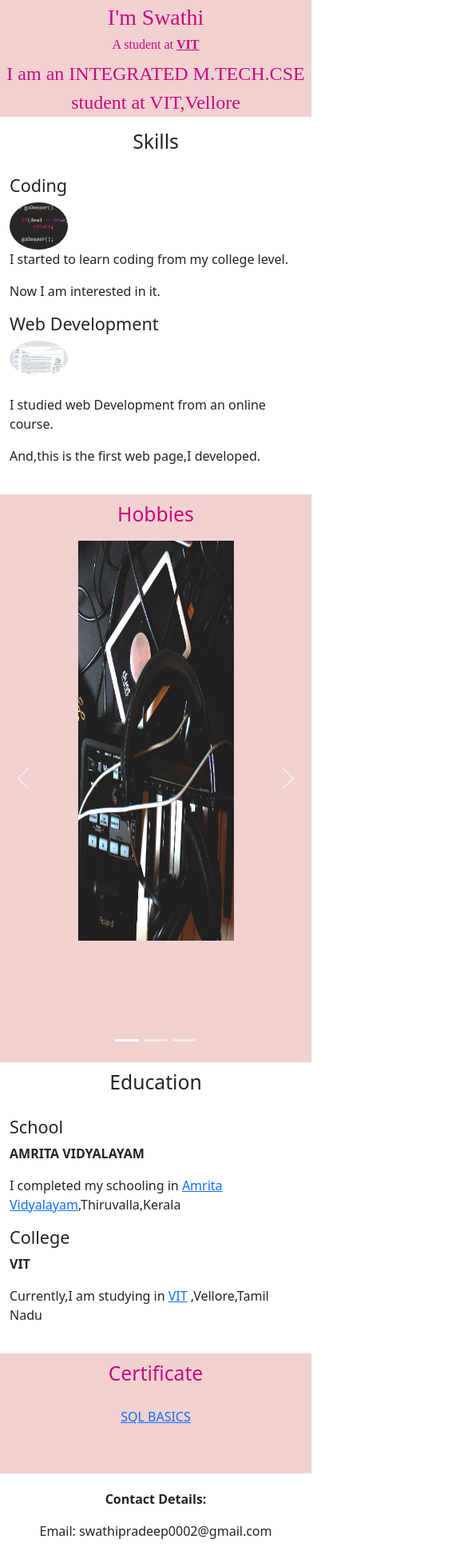
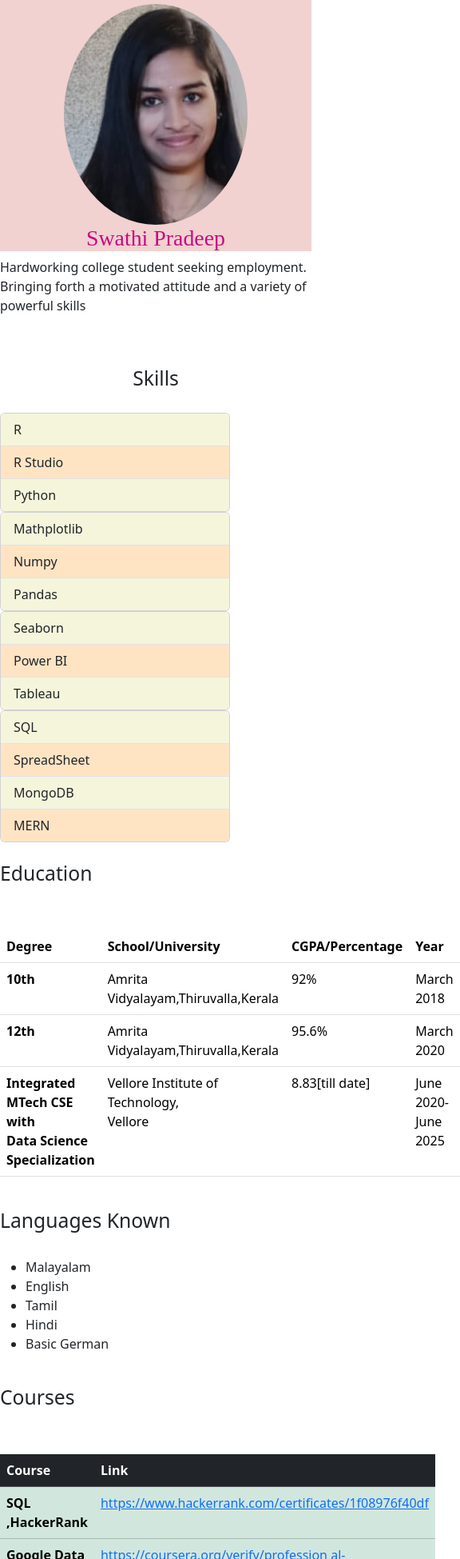
Before and after one commit to 2002swathi/Myself, a website: page index.html in a window 390 px wide. Shown: the part 51-2000 px from the top of the page at 80% size, 576 px wide, since content can reach past the window. Drawn offline with nearby package versions, Linux system fonts and the light colour scheme; a web font is replaced by a local one.

Commit message:
Update index.html

```diff
--- a/index.html
+++ b/index.html
@@ -4,14 +4,10 @@
   <!-- head -->
   <head>
     <meta charset="utf-8">
-    <meta name="viewport" content="width=device-width, initial-scale=1">
+    <meta name="viewport" content="width=device-width, initial-scale=1.0">
     <title>RESUME</title>
     <link rel="stylesheet" href="public\css\style.css">
     <link href="https://cdn.jsdelivr.net/npm/bootstrap@5.3.0-alpha3/dist/css/bootstrap.min.css" rel="stylesheet" integrity="sha384-KK94CHFLLe+nY2dmCWGMq91rCGa5gtU4mk92HdvYe+M/SXH301p5ILy+dN9+nJOZ" crossorigin="anonymous">
-    <link rel="icon" href="public\images\favicon (1).jpg">
-    <link rel="preconnect" href="https://fonts.googleapis.com">
-    <link rel="preconnect" href="https://fonts.gstatic.com" crossorigin>
-    <link href="https://fonts.googleapis.com/css2?family=Neonderthaw&family=Rubik:wght@300&family=Tangerine&display=swap" rel="stylesheet">
   </head>
 
 <!--navbar-->
@@ -25,10 +21,25 @@
         <div class="collapse navbar-collapse" id="navbarTogglerDemo02">
           <ul class="navbar-nav ms-auto">
               <li class="nav-item active">
-              <a class="nav-link active" href="#s1">Edu</a>
+              <a class="nav-link active" href="#ab">skills</a>
             </li>
             <li class="nav-item active">
-                <a class="nav-link active" href="#con">Contact</a>
+                <a class="nav-link active" href="#edu">education</a>
+            </li>
+            <li class="nav-item active">
+              <a class="nav-link active" href="#lang">language</a>
+          </li>
+          <li class="nav-item active">
+            <a class="nav-link active" href="#courses">courses</a>
+        </li>
+        <li class="nav-item active">
+          <a class="nav-link active" href="#exp">experience</a>
+      </li>
+      <li class="nav-item active">
+        <a class="nav-link active" href="#proj">project</a>
+    </li>
+    <li class="nav-item active">
+      <a class="nav-link active" href="#con">contact</a>
   </li>
           </ul>
         </div>
@@ -37,110 +48,173 @@
 
 <!--myself-->
 <div class="myself">
-    <h1>I'm Swathi</h1>
-    <h6 >A student at <strong><u>VIT</u></strong></h6>
-    <p >I am an INTEGRATED M.TECH.CSE student at VIT,Vellore</p>
+    <img src="public/images/PHOTO.jpeg" class="photo">
+    <h1>Swathi Pradeep</h1>
 </div>
-
+<div>
+<p class="profile">Hardworking college student seeking employment.<br>Bringing forth a motivated attitude and a variety  of powerful skills</p>
+</div>
+<br>
  <!--skills-->
-<section id=ab>
+ <br>
+<section id="ab">
 <h2 class="heading">Skills</h2>
-<div class="container">
-<div class="row">
-  <div class="col-sm-12  col-lg-6 col-md-12">
-    <h4>Coding</h4>
-    <div class="s">
-    <img  class="code" src="public\images\code.png" alt="code">
+<div class="card" style="width: 18rem;">
+  <ul class="list-group list-group-flush">
+    <li class="list-group-item" style="background-color:beige;">R</li>
+    <li class="list-group-item" style="background-color: bisque;">R Studio</li>
+    <li class="list-group-item" style="background-color:beige;">Python</li>
+  </ul>
 </div>
-    <p>I started to learn coding from my college level.</p>
-    <p>Now I am interested in it. </p>
+<div class="card" style="width: 18rem;" id="card2">
+  <ul class="list-group list-group-flush">
+    <li class="list-group-item" style="background-color:beige;">Mathplotlib</li>
+    <li class="list-group-item" style="background-color: bisque;">Numpy</li>
+    <li class="list-group-item" style="background-color:beige;">Pandas</li>
+  </ul>
 </div>
-  <div class="col-sm-12 col-lg-6 col-md-12">
-    <h4>Web Development</h4>
-      <div class="s">
-    <img class="code" src="public\images\web page.jpg" alt="web page">
+<div class="card" style="width: 18rem;" id="card3">
+  <ul class="list-group list-group-flush">
+    <li class="list-group-item" style="background-color:beige;">Seaborn</li>
+    <li class="list-group-item" style="background-color: bisque;">Power BI</li>
+    <li class="list-group-item" style="background-color:beige;">Tableau</li>
+  </ul>
 </div>
-    <p><br> I studied web Development from an online course.</p>
-    <p>And,this is the first web page,I developed.</p>
-  </div>
-  </div>
+<div class="card" style="width: 18rem;" id="card4">
+  <ul class="list-group list-group-flush">
+    <li class="list-group-item" style="background-color:beige;">SQL</li>
+    <li class="list-group-item" style="background-color: bisque;">SpreadSheet</li>
+    <li class="list-group-item" style="background-color:beige;">MongoDB</li>
+    <li class="list-group-item" style="background-color: bisque;">MERN</li>
+  </ul>
 </div>
 </section>
 
-<!--hobbies-->
-<div id="carouselExampleCaptions" class="carousel slide" data-bs-ride="false">
-  <h2 class="head">Hobbies</h2>
-  <div class="carousel-indicators">
-    <button type="button" data-bs-target="#carouselExampleCaptions" data-bs-slide-to="0" class="active" aria-current="true" aria-label="Slide 1"></button>
-    <button type="button" data-bs-target="#carouselExampleCaptions" data-bs-slide-to="1" aria-label="Slide 2"></button>
-    <button type="button" data-bs-target="#carouselExampleCaptions" data-bs-slide-to="2" aria-label="Slide 3"></button>
-  </div>
-  <div class="carousel-inner">
-    <div class="carousel-item active">
-      <img src="public\images\music.jpg" class="d-block w-50 " alt="music">
-      <div class="carousel-caption d-none d-md-block">
-        <h5 class="text">Listening Music</h5>
-        <p >I like to listen to music during my free time.</p>
-      </div>
-    </div>
-    <div class="carousel-item">
-      <img  class="book" src="public\images\book.jpg" class="d-block w-50" alt="book">
-      <div class="carousel-caption d-none d-md-block">
-        <h5 class="sub-head">Reading Books</h5>
-        <p style="padding-right:5%;">Chetan Bhagat is my favourite author.</p>
-      </div>
-    </div>
-    <div class="carousel-item">
-      <img class=" glass"  src="public\images\paint.jpg" class="d-block w-50" alt="painting">
-      <div class="carousel-caption d-none d-md-block">
-        <h5 class="sub-heads">Glass painting</h5>
-        <p style="color:black;margin-right:5%;">I also like to spend my free time <br> doing glass painting.</p>
-      </div>
-    </div>
-  </div>
-  <button class="carousel-control-prev" type="button" data-bs-target="#carouselExampleCaptions" data-bs-slide="prev">
-    <span class="carousel-control-prev-icon" aria-hidden="true"></span>
-    <span class="visually-hidden">Previous</span>
-  </button>
-  <button class="carousel-control-next" type="button" data-bs-target="#carouselExampleCaptions" data-bs-slide="next">
-    <span class="carousel-control-next-icon" aria-hidden="true"></span>
-    <span class="visually-hidden">Next</span>
-  </button>
+<!--Education-->
+<br>
+<div id="edu">
+<h2 class="heading2">Education</h2>
+<table class="table">
+  <thead>
+    <tr>
+      <th scope="col">Degree</th>
+      <th scope="col">School/University</th>
+      <th scope="col">CGPA/Percentage</th>
+      <th scope="col">Year</th>
+    </tr>
+  </thead>
+  <tbody>
+    <tr>
+      <th scope="row">10th</th>
+      <td>Amrita Vidyalayam,Thiruvalla,Kerala</td>
+      <td>92%</td>
+      <td>March 2018</td>
+    </tr>
+    <br>
+    <tr>
+      <th scope="row">12th</th>
+      <td>Amrita Vidyalayam,Thiruvalla,Kerala</td>
+      <td>95.6%</td>
+      <td>March 2020</td>
+    </tr>
+    <br>
+    <tr>
+      <th scope="row">Integrated MTech CSE with <br>Data Science Specialization</th>
+      <td> Vellore Institute of Technology,<br>Vellore</td>
+      <td>8.83[till date]</td>
+      <td>June 2020-June 2025</td>
+    </tr>
+  </tbody>
+</table>
 </div>
 
-<!--education-->
-<section class="edu" id="s1">
-  <h2 class="heading">Education</h2>
-  <div class="container">
-  <div class="row">
-    <div class="col-sm-12  col-lg-6 col-md-12">
-      <h4>School</h4>
-      <p><b>AMRITA VIDYALAYAM</b></p>
-      <p>I completed my schooling in <a href="http://amritavidyalayam.org">Amrita Vidyalayam</a>,Thiruvalla,Kerala </p>
+<br>
+
+<!--Lang-->
+<div class="lang" id="lang">
+<h2 class="heading3">Languages Known</h2>
+<br>
+<ul>
+  <li class="li">Malayalam</li>
+  <li class="li2">English</li>
+  <li class="li3">Tamil</li>
+  <li class="li4">Hindi</li>
+  <li class="li5">Basic German</li>
+</ul>
 </div>
-    <div class="col-sm-12 col-lg-6 col-md-12">
-      <h4>College</h4>
-      <p><b>VIT</b></p>
-      <p>Currently,I am studying in <a href="https://vit.ac.in/">VIT</a> ,Vellore,Tamil Nadu</p>
+
+<!--course-->
+<br>
+<div id="courses">
+<h2 class="heading2">Courses</h2>
+<table class="table table2">
+  <thead>
+    <tr  class="table-dark">
+      <th scope="col">Course</th>
+      <th scope="col" class="col2">Link</th>
+    </tr>
+  </thead>
+  <tbody>
+    <tr class="table-success">
+      <th scope="row">SQL ,HackerRank</th>
+      <td > <a href="https://www.hackerrank.com/certificates/1f08976f40df">https://www.hackerrank.com/certificates/1f08976f40df </a></td>
+    </tr>
+    <br>
+    <tr class="table-success">
+      <th scope="row">Google Data Analytics</th>
+      <td><a href="https://coursera.org/verify/profession al-cert/987UYLMHXLVR">https://coursera.org/verify/profession al-cert/987UYLMHXLVR</a></td>
+    </tr>
+    <br>
+    <tr class="table-success">
+      <th scope="row">AWS Cloud Practitioner, Amazon</th>
+      <td ><a href="https://www.credly.com/badges/60f61d7e-3586-440e-878b-137b43225b81/public_url">https://www.credly.com/badges/60f61d7e-3586-440e-878b-137b43225b81/public_url</a></td>
+    </tr>
+    <tr class="table-info">
+      <th scope="row">The Complete Prompt Engineering for AI Bootcamp </th>
+      <td >[Pursing]</td>
+    </tr>
+  </tbody>
+</table>
 </div>
+
+<br>
+<!--Experience-->
+<div class="exp" id="exp">
+<h2>Experience</h2>
+<br>
+<h6>Data Analyst Intern</h6>
+<p>Cognifyz Technologies</p>
+<br>
+<h6>Data Analyst Trainee</h6>
+<p>MedTourEasy</p>
+<br>
+<h6>Applied Data Science Externship</h6>
+<p>SmartInternz</p>
 </div>
+
+<br>
+<!--Projects-->
+<div class="proj" id="proj">
+<h2>Projects</h2>
+<div class="card" style="width: 18rem;" id="projs">
+  <ul class="list-group list-group-flush">
+    <li class="list-group-item" style="background-color:beige;">Number Plate Detection</li>
+    <li class="list-group-item" style="background-color: bisque;">Thyroid Type Detection</li>
+    <li class="list-group-item" style="background-color:beige;">News Aggregator using Web Scrapping</li>
+    <li class="list-group-item" style="background-color:bisque;">Artistry Financing Hub Powered By Blockchain</li>
+  </ul>
 </div>
-  </section>
 
-  <!--certifiacte-->
-  <section id="cer">
-    <h2 class="heading">Certificate</h2>
-        <a href="https://www.hackerrank.com/certificates/1f08976f40df">SQL BASICS</a>
-  </section>
-
-<!--contact-->
-<section id="con">
-  <div class="contact">
-    <p><b>Contact Details:</b></p>
-    <p>Email: swathipradeep0002@gmail.com</p>
+<!--contacts-->
+<div class="con" id="con">
+  <h2>Contacts</h2>
+  <br>
+   <h6 style="margin-left: -10px;">Address  : Thiruvalla,Kerala, India </h6>
+   <h6 style="margin-left: -99px;">Phone    : 6282193591 </h6>
+   <h6 style="margin-left: 73px;">Email    : swathipradeep.pradeep@gmail.com</h6>
+   <h6 style="margin-left: 175px;">LinkedIn : <a href="www.linkedin.com/in/swathi-pradeep-171618218">www.linkedin.com/in/swathipradeep-171618218</a></h6>
+   <h6 style="margin-left: 50px;">GitHub   : <a href="https://github.com/2002swathi">https://github.com/2002swathi</a></h6>
 </div>
-</section>
-
-<script src="https://cdn.jsdelivr.net/npm/@popperjs/core@2.11.7/dist/umd/popper.min.js" integrity="sha384-zYPOMqeu1DAVkHiLqWBUTcbYfZ8osu1Nd6Z89ify25QV9guujx43ITvfi12/QExE" crossorigin="anonymous"></script>
-<script src="https://cdn.jsdelivr.net/npm/bootstrap@5.3.0-alpha3/dist/js/bootstrap.min.js" integrity="sha384-Y4oOpwW3duJdCWv5ly8SCFYWqFDsfob/3GkgExXKV4idmbt98QcxXYs9UoXAB7BZ" crossorigin="anonymous"></script>
+<script src="https://cdn.jsdelivr.net/npm/bootstrap@5.3.2/dist/js/bootstrap.bundle.min.js" integrity="sha384-C6RzsynM9kWDrMNeT87bh95OGNyZPhcTNXj1NW7RuBCsyN/o0jlpcV8Qyq46cDfL" crossorigin="anonymous"></script>
 </body>
+</html>
```
Lines whose indentation alone changed are shown as unchanged.
